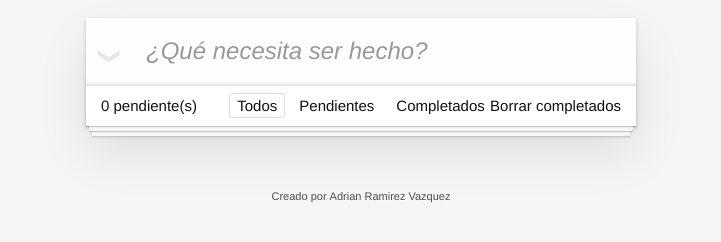
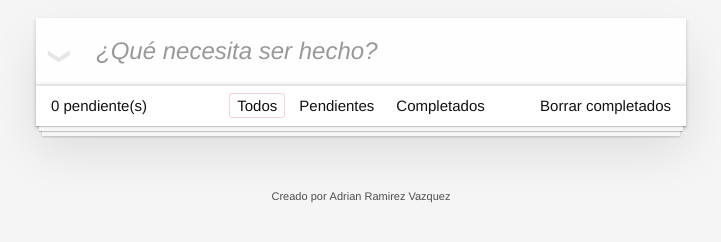
Before and after one commit to AdrianRMV/Todo-js, a website built with webpack: page docs/index.html in a window 1280 px wide. Shown: the part 112-354 px from the top of the page, without its empty margins (279-1000 px from the left). Built offline with nearby package versions, Linux system fonts and the light colour scheme.

Commit message:
Primera nueva actualizacion

```diff
--- a/docs/index.html
+++ b/docs/index.html
@@ -1 +1 @@
-<!doctype html><html lang="en"><head><meta charset="utf-8"><meta name="viewport" content="width=device-width,initial-scale=1"><title>TODO</title><link href="main.418eda1ec3fce6b4164e.css" rel="stylesheet"></head><body><section class="todoapp"><header class="header"><h1>Tareas</h1><input class="new-todo" placeholder="¿Qué necesita ser hecho?" autofocus></header><section class="main"><input id="toggle-all" class="toggle-all" type="checkbox"> <label for="toggle-all">Mark all as complete</label><ul class="todo-list"></ul></section><footer class="footer"><span class="todo-count"><strong>0</strong> pendiente(s)</span><ul class="filters"><li><a class="selected filtro" href="#/">Todos</a></li><li><a class="filtro" href="#/active">Pendientes</a></li><li><a class="filtro" href="#/completed">Completados</a></li></ul><button class="clear-completed">Borrar completados</button></footer></section><footer class="info"><p>Creado por <a href="#">Adrian Ramirez Vazquez</a></p></footer><script defer="defer" src="main.edb3320d9d456f2fb310.js"></script></body></html>
+<!doctype html><html lang="en"><head><meta charset="utf-8"><meta name="viewport" content="width=device-width,initial-scale=1"><title>TODO</title><link href="main.41aca8e31e75067e3c94.css" rel="stylesheet"></head><body><section class="todoapp"><header class="header"><h1>Tareas</h1><input class="new-todo" placeholder="¿Qué necesita ser hecho?" autofocus></header><section class="main"><input id="toggle-all" class="toggle-all" type="checkbox"> <label for="toggle-all">Mark all as complete</label><ul class="todo-list"></ul></section><footer class="footer"><span class="todo-count"><strong>0</strong> pendiente(s)</span><ul class="filters"><li><a class="selected filtro" href="#/">Todos</a></li><li><a class="filtro" href="#/active">Pendientes</a></li><li><a class="filtro" href="#/completed">Completados</a></li></ul><button class="clear-completed">Borrar completados</button></footer></section><footer class="info"><p>Creado por <a href="#">Adrian Ramirez Vazquez</a></p></footer><script defer="defer" src="main.edb3320d9d456f2fb310.js"></script></body></html>
--- a/src/styles.css
+++ b/src/styles.css
@@ -25,8 +25,8 @@ body {
 	line-height: 1.4em;
 	background: #f5f5f5;
 	color: #111111;
-	min-width: 230px;
-	max-width: 550px;
+	min-width: 250px;
+	max-width: 650px;
 	margin: 0 auto;
 	-webkit-font-smoothing: antialiased;
 	-moz-osx-font-smoothing: grayscale;
```
Also changed, not shown: 2 other files.
